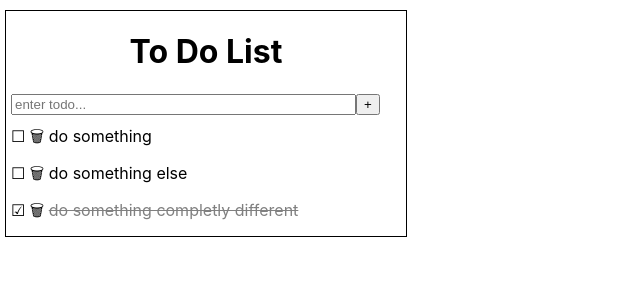
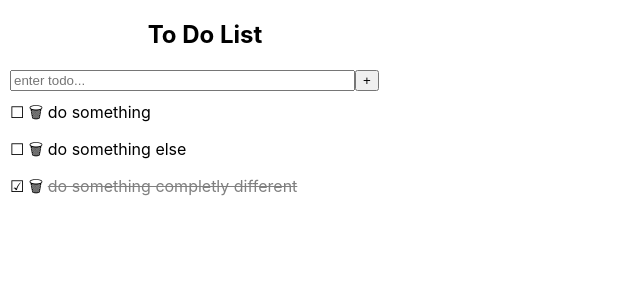
Before and after one commit to fcoteur/todo-react, a React (Create React App) app: page / in a window 1280 px wide. Shown: the top 300 px of the page, without its empty margins (0-640 px from the left). Built offline with nearby package versions, Linux system fonts and the light colour scheme.

Commit message:
take out border and reformat title

```diff
--- a/src/App.js
+++ b/src/App.js
@@ -6,14 +6,13 @@ const Box = styled.div`
   margin: 10px 5px;
   width: 400px;
   text-align: center;
-  border: 1px black solid;
 `;
 
 export default class App extends Component {
   render() {
     return (
       <Box>
-        <h1>To Do List</h1>
+        <h2>To Do List</h2>
         <TodoList />
       </Box>
     )
```
